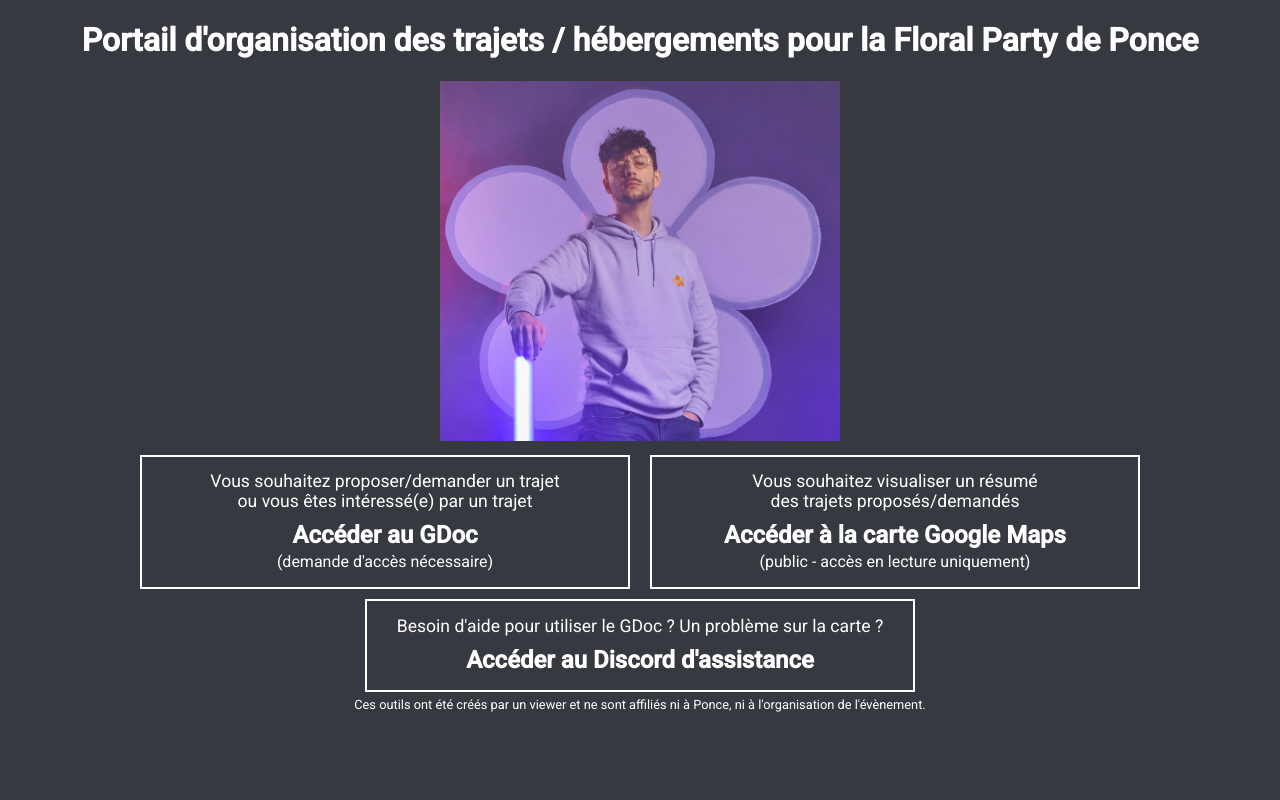
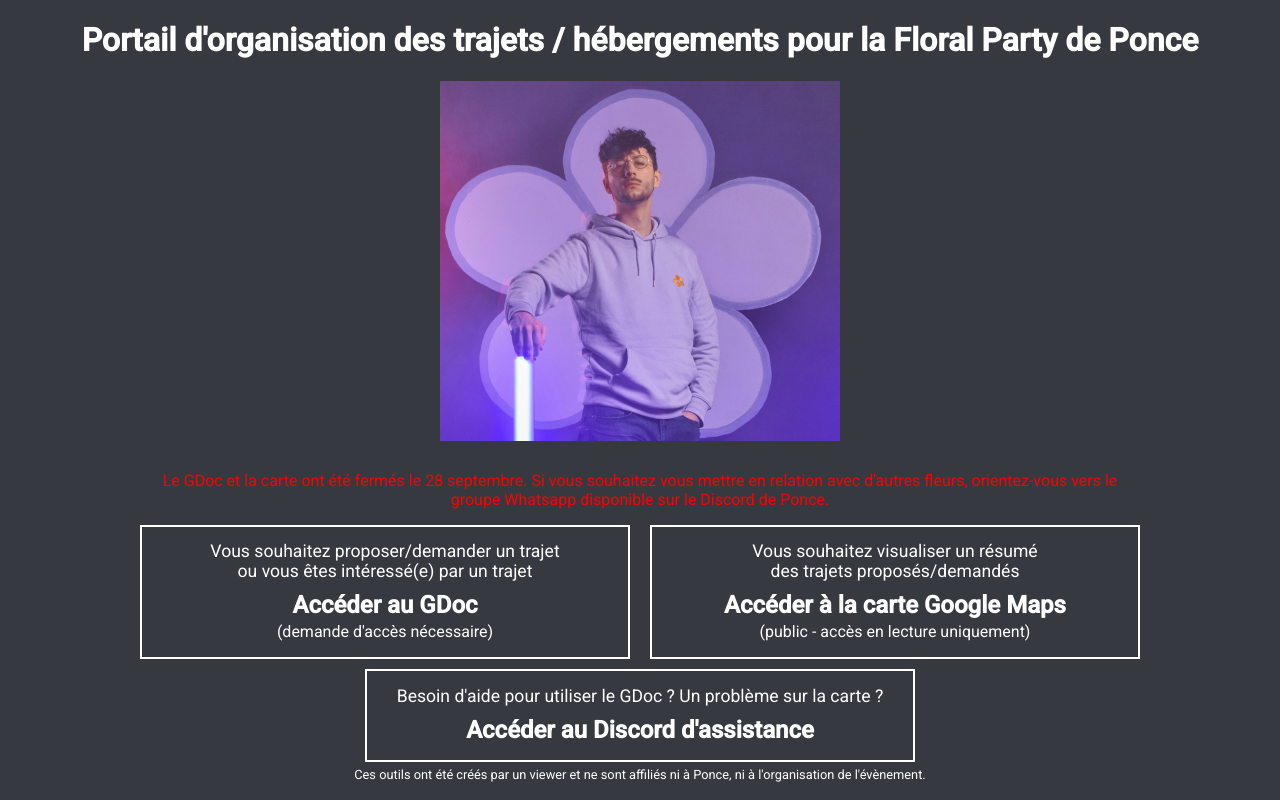
Before and after one commit to floral-party/floral-party.github.io, a plain HTML site: page index.html in a window 1280 px wide. Drawn offline with Linux system fonts and the light colour scheme.

Commit message:
Closing tools

```diff
--- a/index.html
+++ b/index.html
@@ -39,6 +39,10 @@
             max-width: 100%;
             width: 400px;
         }
+
+	#closed-notice {
+            color: red;
+	}
 
         #links {
             display: flex;
@@ -136,6 +140,8 @@
 <main>
 	<img src="img/ponce.png" alt="Illustration de Ponce pour la Floral Party, le 29 septembre 2022 au Bataclan" width="400" />
 
+	<p id="closed-notice">Le GDoc et la carte ont été fermés le 28 septembre. Si vous souhaitez vous mettre en relation avec d'autres fleurs, orientez-vous vers le groupe Whatsapp disponible sur le Discord de Ponce.</p>
+
 	<div id="links">
 		<a href="https://docs.google.com/spreadsheets/d/1C00X1CaWZUWpq6NN4IffmGLySncZFz2d72DT3wFP_Ps/edit" id="gdoc" class="link">
 			<h2>Vous souhaitez proposer/demander un trajet<br>ou vous êtes intéressé(e) par un trajet</h2>
```
